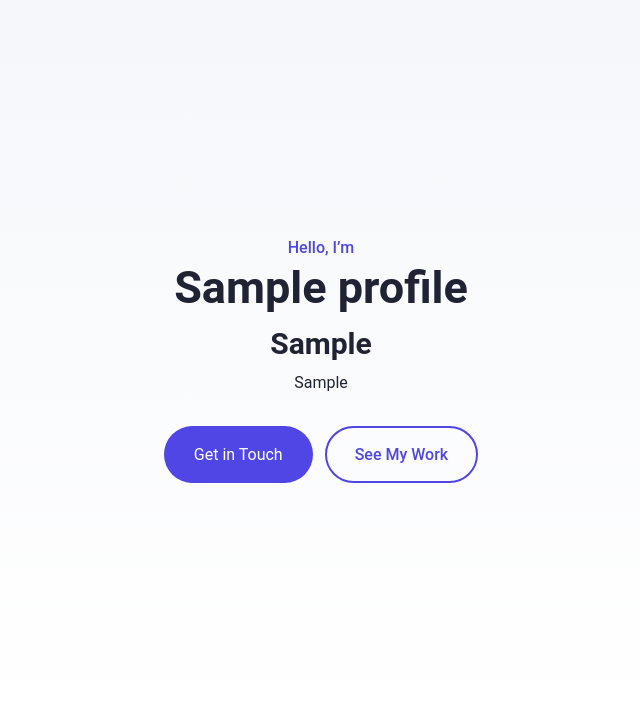
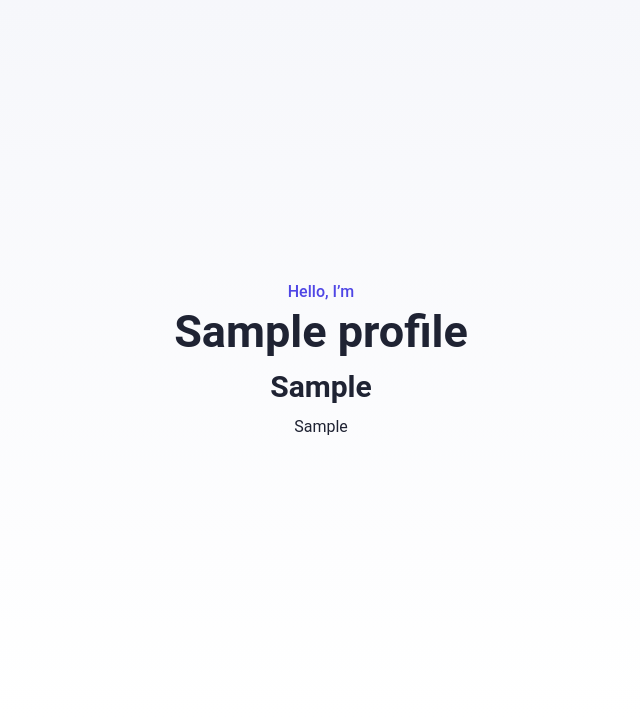
Before and after one commit to radhi-21/about-my, a PHP site: page /about.php in a window 1280 px wide. Shown: the part 90-808 px from the top of the page, without its empty margins (319-959 px from the left). Run offline with PHP 8.4, Linux system fonts and the light colour scheme; tables that the repository leaves empty or names only in its code hold one stand-in row (values such as "Sample post").

Commit message:
Update about.php

```diff
--- a/about.php
+++ b/about.php
@@ -70,16 +70,6 @@ $projects = $connection->query(
                 <p>
                    <?= escape($profile["intro"])?>
                 </p>
-
-                <div class="hero-actions">
-                    <a href="#contact" class="btn btn-primary">
-                        Get in Touch
-                    </a>
-
-                    <a href="#work" class="btn btn-sec">
-                        See My Work
-                    </a>
-                </div>
             </div>
         </section>
 
@@ -155,8 +145,6 @@ $projects = $connection->query(
 
         <section id="contact" class="section">
             <div class="container">
-                <p class="skills-tag">Get In Touch</p>
-
                 <h2>Contact Me</h2>
 
                 <p>
```
